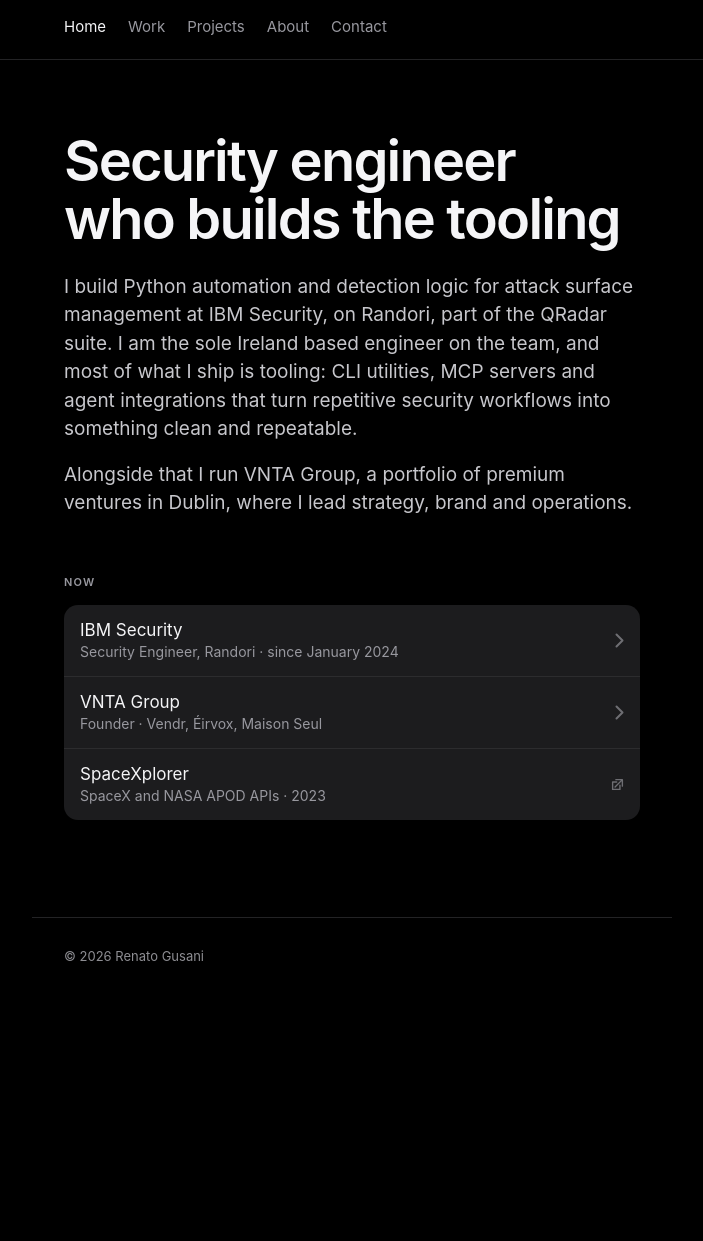
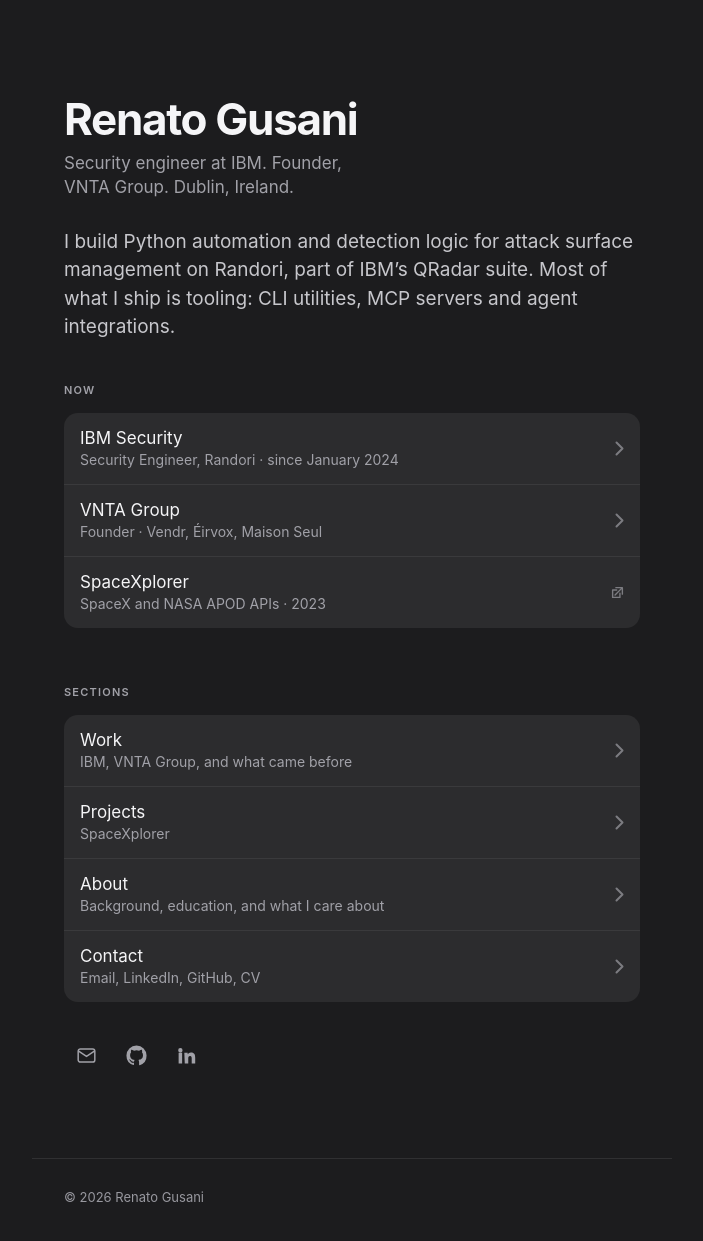
Before and after one commit to renatogusani/personal-site, a Jekyll site: the page built from index.md, in a window 1280 px wide and 1255 px high. Shown: the top 1241 px of the window, without its empty margins (288-991 px from the left). Built offline with Jekyll 4.4.1, drawn with Linux system fonts in a browser that asks for light colours.

Commit message:
Rebuild the home page as the screen that worked, and lift the palette
Two pieces of feedback, both acted on.

Ground: pure black was wrong. Moved to Apple's elevated dark greys, #1c1c1e
for the page and #2c2c2e for the raised rows, closer to the C mockup. The
browser theme-color and the manifest splash follow it.

Navigation: the screen that worked was a vertical list menu, and I had
built a horizontal nav bar instead. The home page is now that screen: name,
one grey line, a short intro, then Now and Sections as tappable grouped
rows with the social icons underneath. Every other page sits one level
below it and carries a single back link, which is the iOS root and detail
pattern. The nav bar and its config are gone.

Verified: 184 text nodes at zero WCAG AA failures, no broken links, no
horizontal scroll at 375px on any page, focus ring visible, builds clean.

Co-Authored-By: Claude Opus 5 <noreply@anthropic.com>
Claude-Session: https://claude.ai/code/session_019WrpS6jkpRWjfV3syLupkp

```diff
--- a/_config.yml
+++ b/_config.yml
@@ -19,21 +19,10 @@ author:
   name:                Renato Gusani
   email:               renato@vnta.xyz
 
-# Dark only. Used for the browser UI colour and the app manifest.
-theme_color:           '#000000'
-background_color:      '#000000'
-
-nav:
-  - title:             Home
-    url:               /
-  - title:             Work
-    url:               /work/
-  - title:             Projects
-    url:               /projects/
-  - title:             About
-    url:               /about/
-  - title:             Contact
-    url:               /contact/
+# Dark only. Used for the browser UI colour and the app manifest splash.
+# Matches $bg in assets/css/main.scss.
+theme_color:           '#1c1c1e'
+background_color:      '#1c1c1e'
 
 permalink:             /:title/
 
--- a/_includes/nav.html
+++ /dev/null
@@ -1,12 +0,0 @@
-<nav class="nav" aria-label="Primary">
-  <ul class="wrap nav-list">
-    {%- for item in site.nav -%}
-      {%- assign here = false -%}
-      {%- if page.url == item.url -%}{%- assign here = true -%}{%- endif -%}
-      <li>
-        <a href="{{ item.url | relative_url }}"
-           {% if here %}class="on" aria-current="page"{% endif %}>{{ item.title }}</a>
-      </li>
-    {%- endfor -%}
-  </ul>
-</nav>
--- /dev/null
+++ b/_includes/socials.html
@@ -0,0 +1,20 @@
+<ul class="socials" aria-label="Elsewhere">
+  <li>
+    <a href="mailto:{{ site.author.email }}" title="Email">
+      <span class="sr-only">Email</span>
+      <svg width="21" height="21" viewBox="0 0 24 24" fill="none" stroke="currentColor" stroke-width="1.7" stroke-linecap="round" stroke-linejoin="round" aria-hidden="true"><rect x="2.5" y="4.5" width="19" height="15" rx="2.5"/><path d="m3 7 9 6 9-6"/></svg>
+    </a>
+  </li>
+  <li>
+    <a href="https://github.com/renatogusani" title="GitHub" rel="noopener">
+      <span class="sr-only">GitHub</span>
+      <svg width="21" height="21" viewBox="0 0 24 24" fill="currentColor" aria-hidden="true"><path d="M12 .5A11.5 11.5 0 0 0 .5 12a11.5 11.5 0 0 0 7.86 10.92c.58.1.79-.25.79-.56v-2c-3.2.7-3.88-1.37-3.88-1.37-.53-1.34-1.29-1.7-1.29-1.7-1.05-.72.08-.7.08-.7 1.16.08 1.77 1.2 1.77 1.2 1.03 1.77 2.7 1.26 3.36.96.1-.75.4-1.26.73-1.55-2.55-.29-5.24-1.28-5.24-5.7 0-1.26.45-2.29 1.19-3.1-.12-.29-.52-1.46.11-3.05 0 0 .97-.31 3.18 1.18a11 11 0 0 1 5.79 0c2.2-1.5 3.17-1.18 3.17-1.18.63 1.59.24 2.76.12 3.05.74.81 1.19 1.84 1.19 3.1 0 4.43-2.7 5.4-5.26 5.69.41.36.78 1.06.78 2.14v3.17c0 .31.21.67.8.56A11.5 11.5 0 0 0 23.5 12 11.5 11.5 0 0 0 12 .5Z"/></svg>
+    </a>
+  </li>
+  <li>
+    <a href="https://www.linkedin.com/in/rgusani/" title="LinkedIn" rel="noopener">
+      <span class="sr-only">LinkedIn</span>
+      <svg width="21" height="21" viewBox="0 0 24 24" fill="currentColor" aria-hidden="true"><path d="M4.98 3.5A2.5 2.5 0 1 1 2.5 6 2.49 2.49 0 0 1 4.98 3.5ZM3 8.98h4V21H3ZM9.5 8.98h3.83v1.64h.05a4.2 4.2 0 0 1 3.78-2.08c4.04 0 4.79 2.66 4.79 6.12V21h-4v-5.5c0-1.31-.02-3-1.83-3-1.83 0-2.11 1.43-2.11 2.9V21h-4Z"/></svg>
+    </a>
+  </li>
+</ul>
--- a/_layouts/default.html
+++ b/_layouts/default.html
@@ -14,10 +14,10 @@
 
   <link rel="stylesheet" href="{{ '/assets/css/main.css' | relative_url }}">
 </head>
-<body>
+<body class="{% if page.home %}is-home{% endif %}">
   <a class="skip" href="#main">Skip to content</a>
 
-  {% include nav.html %}
+  {%- unless page.home %}{% include topbar.html %}{% endunless -%}
 
   <main id="main" class="wrap">
     {{ content }}
--- a/assets/css/main.scss
+++ b/assets/css/main.scss
@@ -6,21 +6,23 @@
 // ===========================================================================
 // One stylesheet, dark only. Roughly 200 lines replacing a 21 MB theme.
 //
-// The palette is iOS dark: pure black ground, one raised surface for grouped
-// rows, hairline separators, one blue accent. Every text colour below clears
-// 4.5:1 on its own background.
+// The palette is Apple's elevated dark: a lifted near black ground, one raised
+// surface for grouped rows, hairline separators, one blue accent. Every text
+// colour below clears 4.5:1 on its own background.
 
 // Palette ------------------------------------------------------------------
-$bg:        #000;      // page
-$surface:   #1c1c1e;   // grouped rows
-$sep:       #2c2c2e;   // separators inside a group
-$line:      #232325;   // hairlines on the page ground
-$fg:        #f5f5f7;   // primary text        19.9:1 on $bg
-$fg2:       #c7c7cc;   // body prose          13.1:1 on $bg
-$fg3:       #98989f;   // meta, labels, nav    7.3:1 on $bg
-$fg4:       #8e8e93;   // footer text          5.3:1
-$icon:      #6e6e73;   // chevrons only        3.3:1 on $surface, non text UI
-$accent:    #4da3ff;   //                      8.0:1 on $bg, 6.5:1 on $surface
+// Lifted off pure black. Apple's elevated dark greys, not #000: the ground has
+// weight and the raised surface reads as raised.
+$bg:        #1c1c1e;   // page
+$surface:   #2c2c2e;   // grouped rows
+$sep:       #3a3a3c;   // separators inside a group
+$line:      #303032;   // hairlines on the page ground
+$fg:        #f5f5f7;   // primary text        15.6:1 on $bg
+$fg2:       #c7c7cc;   // body prose          10.2:1 on $bg
+$fg3:       #a1a1a8;   // meta, labels, nav    6.4:1 on $bg
+$fg4:       #98989f;   // footer text          5.2:1 on $bg
+$icon:      #7c7c81;   // chevrons only        3.3:1 on $surface, non text UI
+$accent:    #5aaaff;   // links                7.3:1 on $bg, 6.3:1 on $surface
 
 $font: -apple-system, BlinkMacSystemFont, "Segoe UI", Roboto, Helvetica, Arial,
        sans-serif;
@@ -76,41 +78,92 @@ img { max-width: 100%; height: auto; }
 
 main { padding-bottom: 5rem; }
 
-// Nav ----------------------------------------------------------------------
-.nav {
-  border-bottom: 1px solid $line;
+// Home header ---------------------------------------------------------------
+// The root screen: name, one grey line, then everything else as a list. This is
+// the screen the whole design is built around.
+
+.home-head {
+  padding-top: 4.5rem;
+  padding-bottom: 1.75rem;
+}
+
+.home-name {
+  color: $fg;
+  font-size: clamp(2rem, 8vw, 2.75rem);
+  line-height: 1.05;
+  letter-spacing: -0.03em;
+  font-weight: 700;
+  margin: 0 0 0.625rem;
+}
+
+.home-tagline {
+  color: $fg3;
+  font-size: 1.0625rem;
+  line-height: 1.4;
+  margin: 0;
+  max-width: 20rem;
+}
+
+// Back bar ------------------------------------------------------------------
+// Every page other than home sits one level below it, so a single back link is
+// the entire navigation.
+
+.topbar {
   position: sticky;
   top: 0;
   z-index: 5;
-  background: rgba(0, 0, 0, 0.82);
+  background: rgba(28, 28, 30, 0.82);
   backdrop-filter: saturate(150%) blur(16px);
   -webkit-backdrop-filter: saturate(150%) blur(16px);
+  border-bottom: 1px solid $line;
 }
 
-.nav-list {
+.back {
+  display: inline-flex;
+  align-items: center;
+  gap: 0.4375rem;
+  padding: 0.875rem 0;
+  color: $fg3;
+  font-size: 1rem;
+  text-decoration: none;
+
+  &:hover { color: $fg; }
+}
+
+.back-chev { flex: 0 0 auto; }
+
+// Socials --------------------------------------------------------------------
+.socials {
   display: flex;
-  gap: 1.375rem;
+  gap: 0.375rem;
   list-style: none;
-  margin: 0 auto;
-  padding-top: 0.9375rem;
-  padding-bottom: 0.9375rem;
-  font-size: 0.9375rem;
+  margin: 2rem 0 0;
+  padding: 0;
 
-  // Five items fit at 375px. If a longer label is ever added, the row scrolls
-  // rather than wrapping or pushing the page sideways.
-  overflow-x: auto;
-  scrollbar-width: none;
-  &::-webkit-scrollbar { display: none; }
-
-  li { flex: 0 0 auto; }
+  li { margin: 0; }
 
   a {
+    display: inline-flex;
+    align-items: center;
+    justify-content: center;
+    width: 2.75rem;
+    height: 2.75rem;
     color: $fg3;
     text-decoration: none;
+    border-radius: 50%;
 
-    &:hover { color: $fg; }
-    &.on { color: $fg; }
+    &:hover { color: $fg; background: $surface; }
   }
+}
+
+.sr-only {
+  position: absolute;
+  width: 1px; height: 1px;
+  padding: 0; margin: -1px;
+  overflow: hidden;
+  clip: rect(0 0 0 0);
+  white-space: nowrap;
+  border: 0;
 }
 
 // Type ---------------------------------------------------------------------
@@ -149,6 +202,9 @@ p { margin: 0 0 1.0625rem; }
   color: $fg2;
 }
 
+// The first label after a lede does not need the full 3.5rem gap.
+.lede + .label { margin-top: 2.5rem; }
+
 // The grey line under a heading: dates, employer, one line of context.
 .meta {
   color: $fg3;
@@ -180,7 +236,7 @@ hr {
 a {
   color: $fg;
   text-decoration: underline;
-  text-decoration-color: rgba(77, 163, 255, 0.55);
+  text-decoration-color: rgba(90, 170, 255, 0.55);
   text-decoration-thickness: 1px;
   text-underline-offset: 0.25em;
 
@@ -274,7 +330,8 @@ a.row-inner {
 // Wider screens ------------------------------------------------------------
 @media (min-width: 40rem) {
   .wrap { padding-left: 2rem; padding-right: 2rem; }
-  h1 { margin-top: 4.5rem; }
+  h1 { margin-top: 4rem; }
+  .home-head { padding-top: 6rem; }
 }
 
 // Respect a reduced motion preference. There is little motion here, but the
@@ -287,7 +344,7 @@ a.row-inner {
 // Print --------------------------------------------------------------------
 @media print {
   html, body { background: #fff; color: #000; }
-  .nav, .skip, .chev { display: none; }
+  .topbar, .skip, .chev, .socials { display: none; }
   h1, h2, h3, strong, .row-name { color: #000; }
   .group { background: none; }
   .row + .row { border-top: 1px solid #ccc; }
--- a/index.md
+++ b/index.md
@@ -1,6 +1,7 @@
 ---
 layout: default
-title: Security engineer who builds the tooling
+home: true
+title: Renato Gusani
 description: >
   Security engineer at IBM Security, building Python and MCP tooling for attack
   surface management. Founder of VNTA Group. Dublin, Ireland.
@@ -16,22 +17,39 @@ now:
     meta: "SpaceX and NASA APOD APIs · 2023"
     url: https://spacexplorer.info
     ext: true
+sections:
+  - name: Work
+    meta: IBM, VNTA Group, and what came before
+    url: /work/
+  - name: Projects
+    meta: SpaceXplorer
+    url: /projects/
+  - name: About
+    meta: Background, education, and what I care about
+    url: /about/
+  - name: Contact
+    meta: Email, LinkedIn, GitHub, CV
+    url: /contact/
 ---
 
-# Security engineer who builds the tooling
+<header class="home-head">
+  <h1 class="home-name">Renato Gusani</h1>
+  <p class="home-tagline">Security engineer at IBM. Founder, VNTA Group. Dublin, Ireland.</p>
+</header>
 
-I build Python automation and detection logic for attack surface management at
-IBM Security, on Randori, part of the QRadar suite. I am the sole Ireland based
-engineer on the team, and most of what I ship is tooling: CLI utilities, MCP
-servers and agent integrations that turn repetitive security workflows into
-something clean and repeatable.
-{:.lede}
-
-Alongside that I run VNTA Group, a portfolio of premium ventures in Dublin,
-where I lead strategy, brand and operations.
+I build Python automation and detection logic for attack surface management on
+Randori, part of IBM's QRadar suite. Most of what I ship is tooling: CLI
+utilities, MCP servers and agent integrations.
 {:.lede}
 
 Now
 {:.label}
 
 {% include group.html rows=page.now %}
+
+Sections
+{:.label}
+
+{% include group.html rows=page.sections %}
+
+{% include socials.html %}
```
Also changed, not shown: _includes/topbar.html (added, +15 -0 lines), README.md, docs/screenshot.png.
